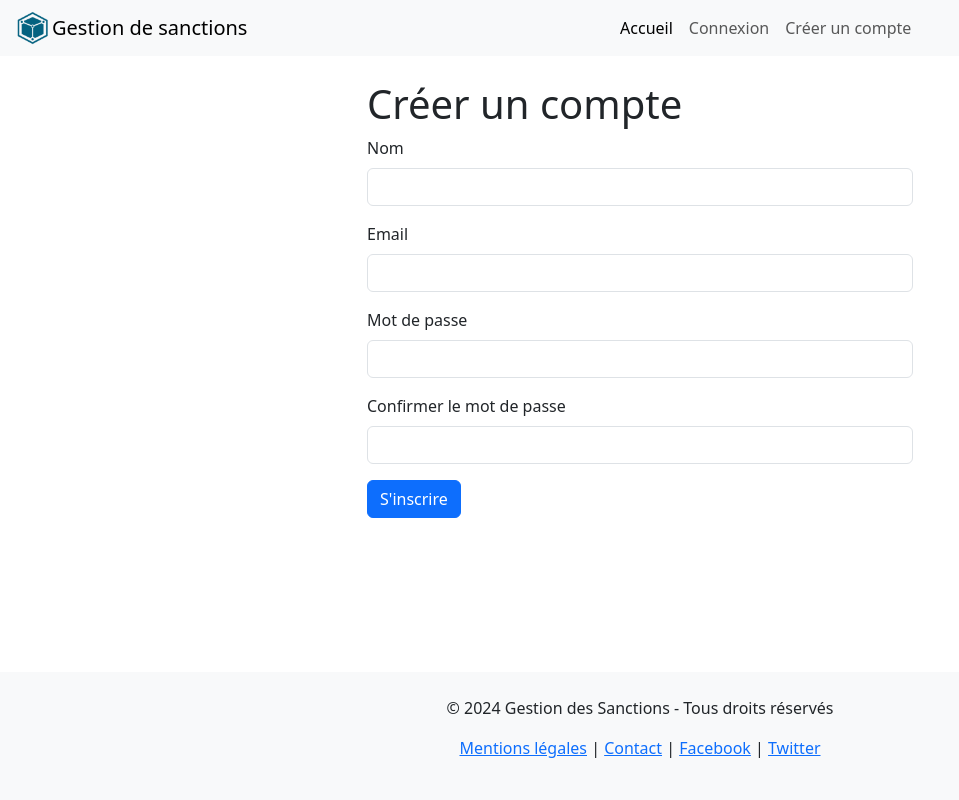
After one commit to adrienb39/gestion-sanctions, a PHP site: page /views/inscription/inscription.php in a window 1280 px wide. The commit adds this page. Shown: the whole page, without its empty margins (0-959 px from the left). Run offline with PHP 8.4, Linux system fonts and the light colour scheme.

Commit message:
ajout de la page connexion et inscription

```diff
--- a/views/__partials/footer.php
+++ b/views/__partials/footer.php
@@ -6,6 +6,30 @@
     <meta name="viewport" content="width=device-width, initial-scale=1.0">
     <title>Document</title>
     <link rel="stylesheet" href="../assets/css/bootstrap.min.css">
+    <style>
+        /* Style global pour que le footer reste en bas */
+        html, body {
+            height: 100%;
+            margin: 0;
+        }
+
+        body {
+            display: flex;
+            flex-direction: column;
+            justify-content: space-between; /* Sépare le contenu et le footer */
+        }
+
+        .container {
+            flex: 1; /* Remplir l'espace restant */
+        }
+
+        footer {
+            /* Un peu de style pour le footer */
+            background-color: #f8f9fa;
+            text-align: center;
+            padding: 10px 0;
+        }
+    </style>
 </head>
 
 <body>
--- a/views/__partials/navbar.php
+++ b/views/__partials/navbar.php
@@ -19,13 +19,13 @@
             <div class="collapse navbar-collapse d-flex justify-content-center  " id="navbarNavDropdown">
                 <ul class="navbar-nav">
                     <li class="nav-item">
-                        <a class="nav-link active" aria-current="page" href="#">Accueil</a>
+                        <a class="nav-link active" aria-current="page" href="/index.php?route=accueil">Accueil</a>
                     </li>
                     <li class="nav-item">
-                        <a class="nav-link" href="#">Connexion</a>
+                        <a class="nav-link" href="/index.php?route=connexion">Connexion</a>
                     </li>
                     <li class="nav-item">
-                        <a class="nav-link" href="#">Créer un compte</a>
+                        <a class="nav-link" href="/index.php?route=inscription">Créer un compte</a>
                     </li>
                 </ul>
             </div>
--- /dev/null
+++ b/views/inscription/inscription.php
@@ -0,0 +1,44 @@
+<!DOCTYPE html>
+<html lang="fr">
+
+<head>
+    <meta charset="UTF-8">
+    <meta name="viewport" content="width=device-width, initial-scale=1.0">
+    <title>Inscription - Gestion des sanctions</title>
+    <link rel="stylesheet" href="../../assets/css/bootstrap.min.css">
+</head>
+
+<body>
+    <?php require __DIR__ . "/../__partials/navbar.php"; ?>
+    <div class="container mt-4">
+        <div class="row justify-content-center">
+            <div class="col-12 col-md-6">
+                <h1>Créer un compte</h1>
+                <form action="#" method="POST">
+                    <div class="mb-3">
+                        <label for="name" class="form-label">Nom</label>
+                        <input type="text" class="form-control" id="name" name="name" required>
+                    </div>
+                    <div class="mb-3">
+                        <label for="email" class="form-label">Email</label>
+                        <input type="email" class="form-control" id="email" name="email" required>
+                    </div>
+                    <div class="mb-3">
+                        <label for="password" class="form-label">Mot de passe</label>
+                        <input type="password" class="form-control" id="password" name="password" required>
+                    </div>
+                    <div class="mb-3">
+                        <label for="confirm_password" class="form-label">Confirmer le mot de passe</label>
+                        <input type="password" class="form-control" id="confirm_password" name="confirm_password" required>
+                    </div>
+                    <button type="submit" class="btn btn-primary">S'inscrire</button>
+                </form>
+            </div>
+        </div>
+    </div>
+    <?php require __DIR__ . "/../__partials/footer.php"; ?>
+
+<script src="../../assets/js/bootstrap.min.js"></script>
+</body>
+
+</html>
```
Also changed, not shown: public/index.php (+8 -0 lines), src/Controllers/ConnexionController.php (added, +9 -0 lines), src/Controllers/InscriptionController.php (added, +9 -0 lines), views/accueil/accueil.php (+0 -24 lines), views/connexion/connexion.php (added, +36 -0 lines).
